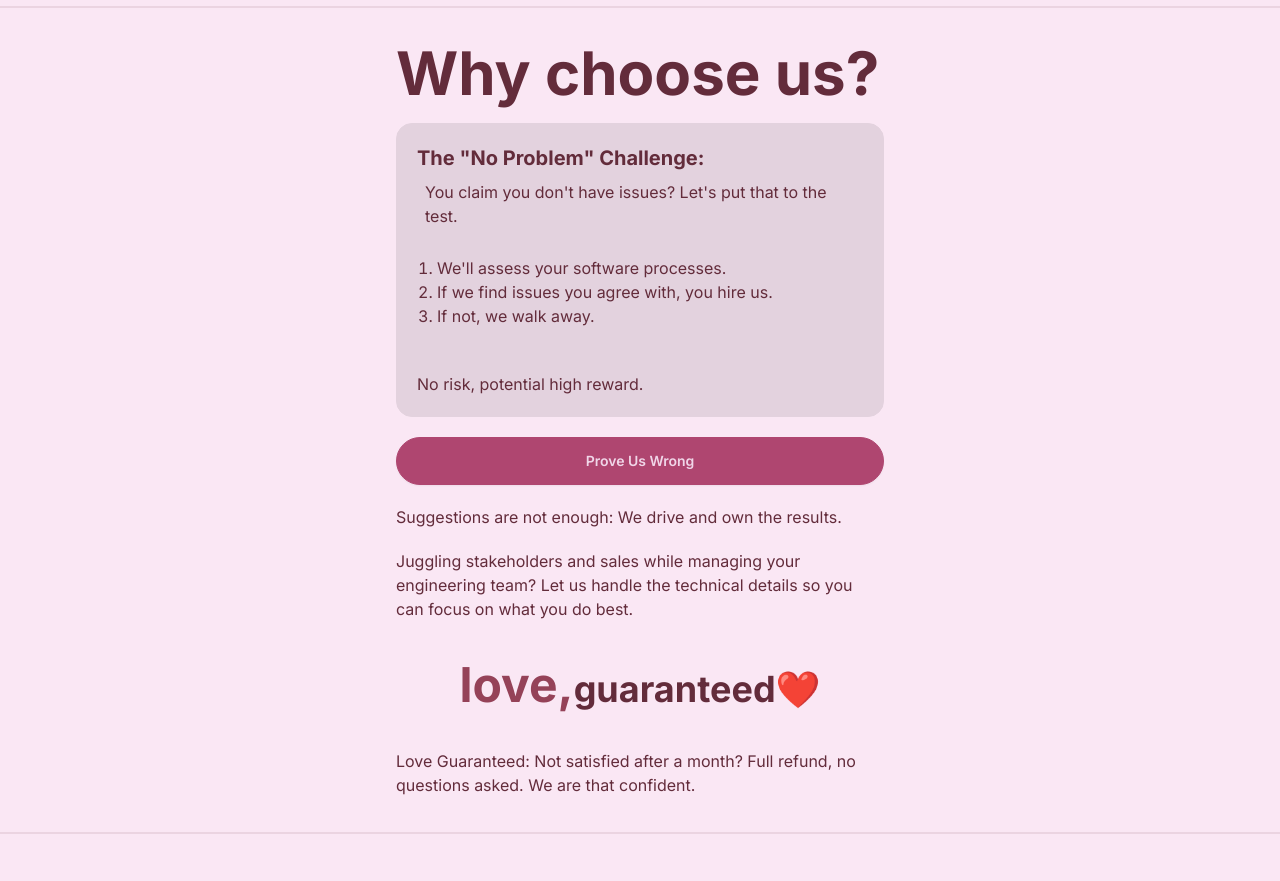
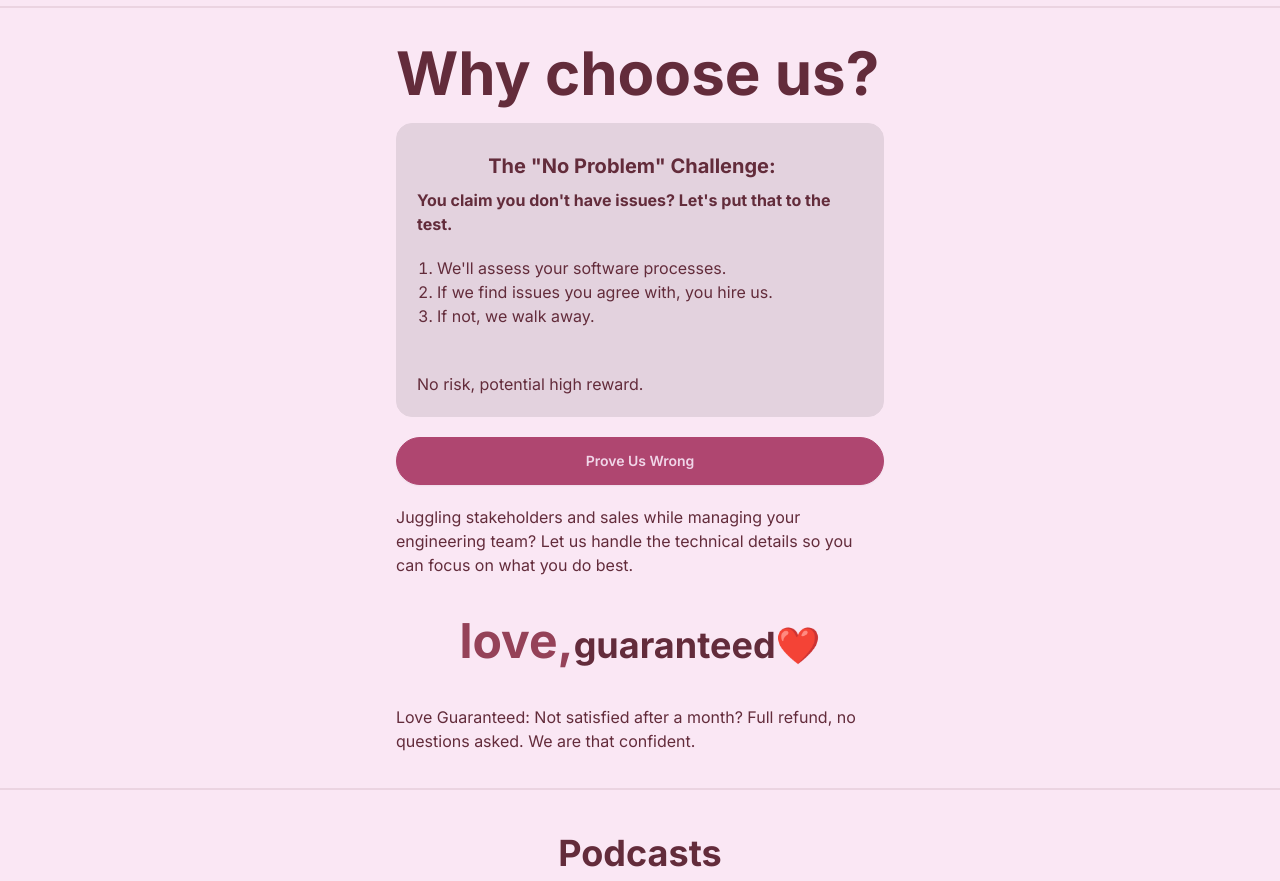
Before and after one commit to shekspir55/consultancy, a Next.js app: page / in a window 1280 px wide. Shown: the part 1940-2821 px from the top of the page. Built offline with nearby package versions, Linux system fonts and the light colour scheme.

Commit message:
Challenge updated

```diff
--- a/src/app/page.tsx
+++ b/src/app/page.tsx
@@ -231,12 +231,12 @@ export default function Home() {
         <div className="max-w-lg mx-auto">
           <div className="container p-3 flex flex-col space-y-5">
             <h2 className="text-5xl md:text-6xl font-bold">Why choose us?</h2>
-            <div className="alert p-5">
+            <div className="alert p-5 text-left">
               <span>
-                <h1 className="text-xl font-bold">
+                <h1 className="text-xl font-bold text-center p-2">
                   The "No Problem" Challenge:
                 </h1>
-                <div className="h3 p-2">
+                <div className="font-bold">
                   You claim you don't have issues? Let's put that to the test.
                 </div>
                 <ul className="list-decimal p-5">
@@ -251,9 +251,6 @@ export default function Home() {
             <a target="_blank" href={link} className="btn btn-neutral">
               Prove Us Wrong
             </a>
-            <p className="">
-              Suggestions are not enough: We drive and own the results.
-            </p>
             <div className="">
               <h1 className="">
                 Juggling stakeholders and sales while managing your engineering
```
